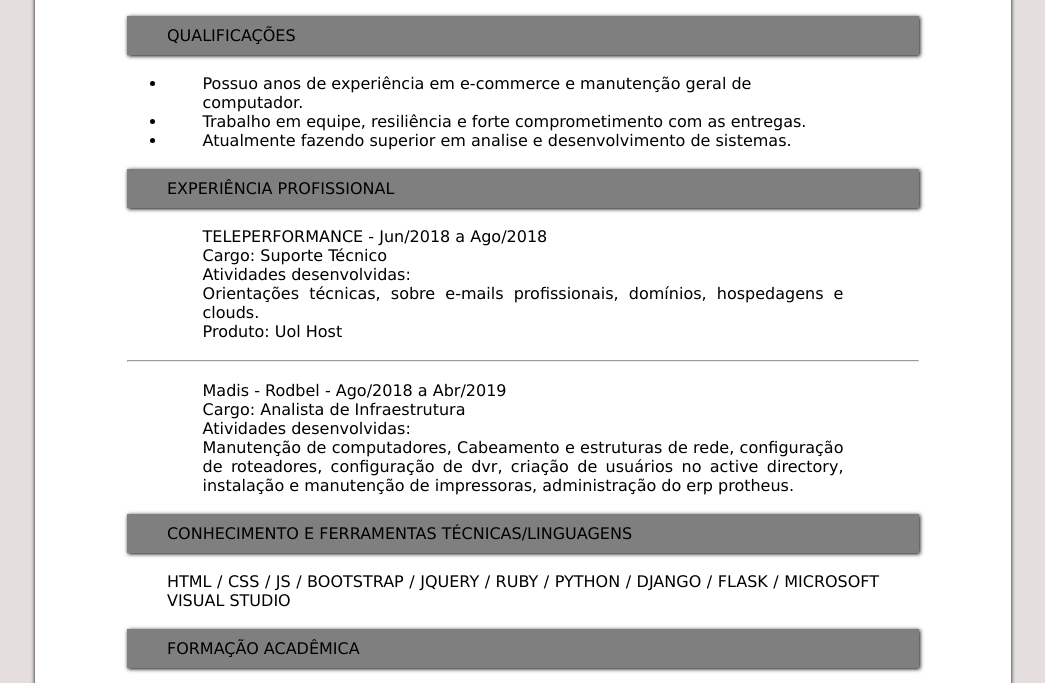
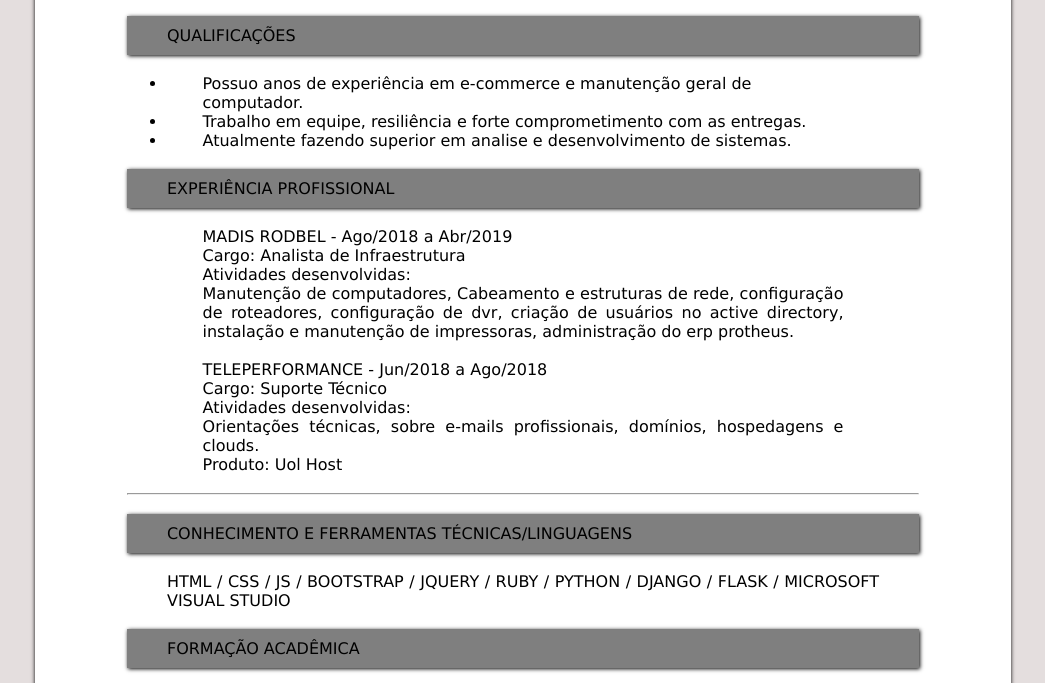
Before and after one commit to hrgsilva/Curriculo, a plain HTML site: page index.html in a window 1280 px wide. Shown: the part 117-800 px from the top of the page, without its empty margins (117-1162 px from the left). Drawn offline with Linux system fonts and the light colour scheme.

Commit message:
Update index.html

```diff
--- a/index.html
+++ b/index.html
@@ -27,19 +27,21 @@
 			</ul></br>
 
 			<p class="titulos">EXPERIÊNCIA PROFISSIONAL</p></br>
+
 			<div id="elemento1">
+				<p>MADIS RODBEL - Ago/2018 a Abr/2019</p>
+				<p>Cargo: Analista de Infraestrutura</p>
+				<p>Atividades desenvolvidas:</p>
+				<p>Manutenção de computadores, Cabeamento e estruturas de rede, configuração de roteadores, configuração de dvr, criação de usuários no active directory, instalação e manutenção de impressoras, administração do erp protheus.</p>
+			</div></br>
+
+			<div id="elemento2">
 				<p>TELEPERFORMANCE - Jun/2018 a Ago/2018</p>
 				<p>Cargo: Suporte Técnico</p>
 				<p>Atividades desenvolvidas:</p>
 				<p>Orientações técnicas, sobre e-mails profissionais, domínios, hospedagens e clouds.</p>
 				<p>Produto: Uol Host</p>
 			</div></br><hr></br>
-			<div id="elemento2">
-				<p>Madis - Rodbel - Ago/2018 a Abr/2019</p>
-				<p>Cargo: Analista de Infraestrutura</p>
-				<p>Atividades desenvolvidas:</p>
-				<p>Manutenção de computadores, Cabeamento e estruturas de rede, configuração de roteadores, configuração de dvr, criação de usuários no active directory, instalação e manutenção de impressoras, administração do erp protheus.</p>
-			</div></br>
 
 			<p class="titulos">CONHECIMENTO E FERRAMENTAS TÉCNICAS/LINGUAGENS</p></br>
 			<p>HTML / CSS / JS / BOOTSTRAP / JQUERY / RUBY / PYTHON / DJANGO / FLASK / MICROSOFT VISUAL STUDIO</p></br>
```
